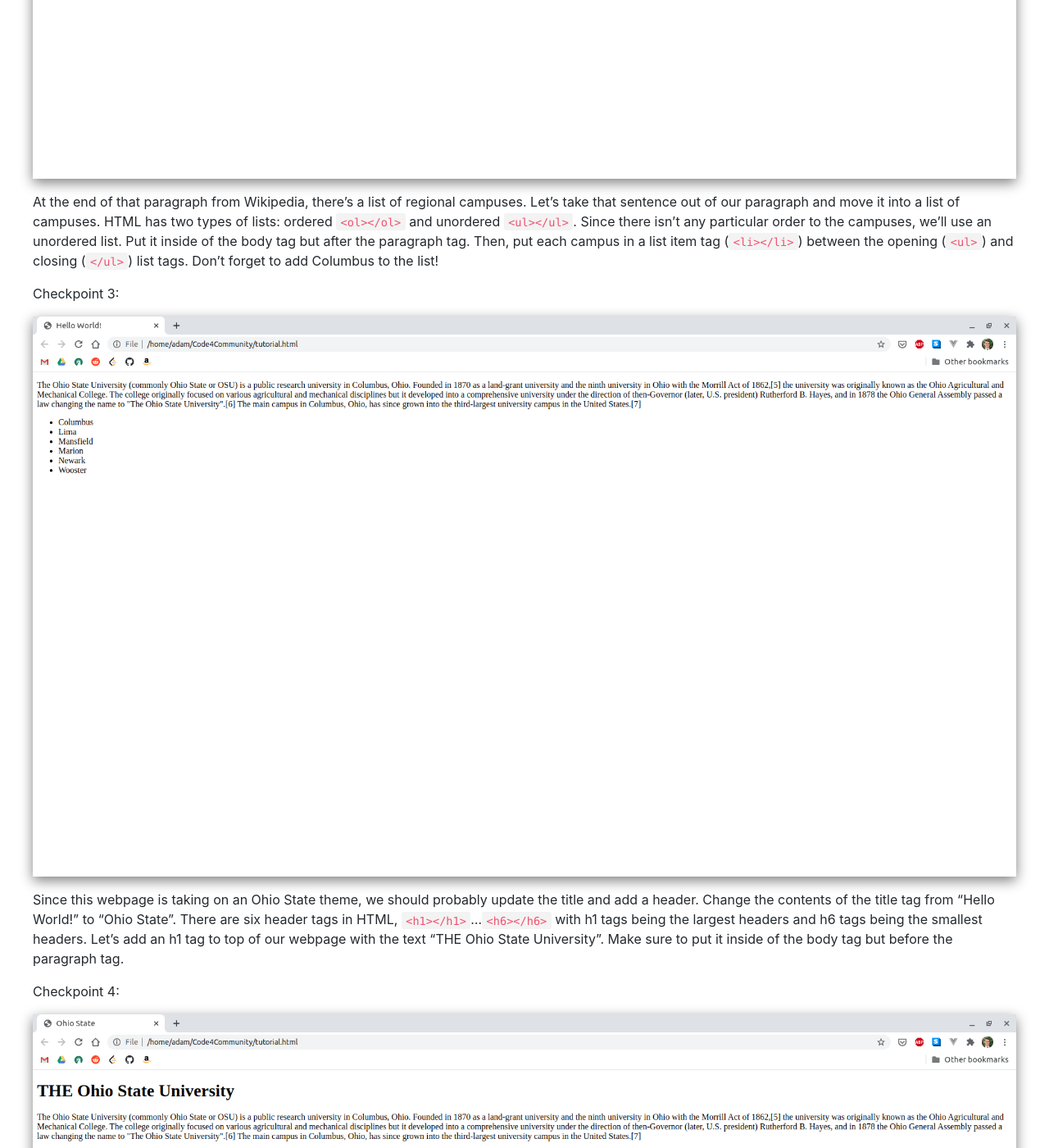
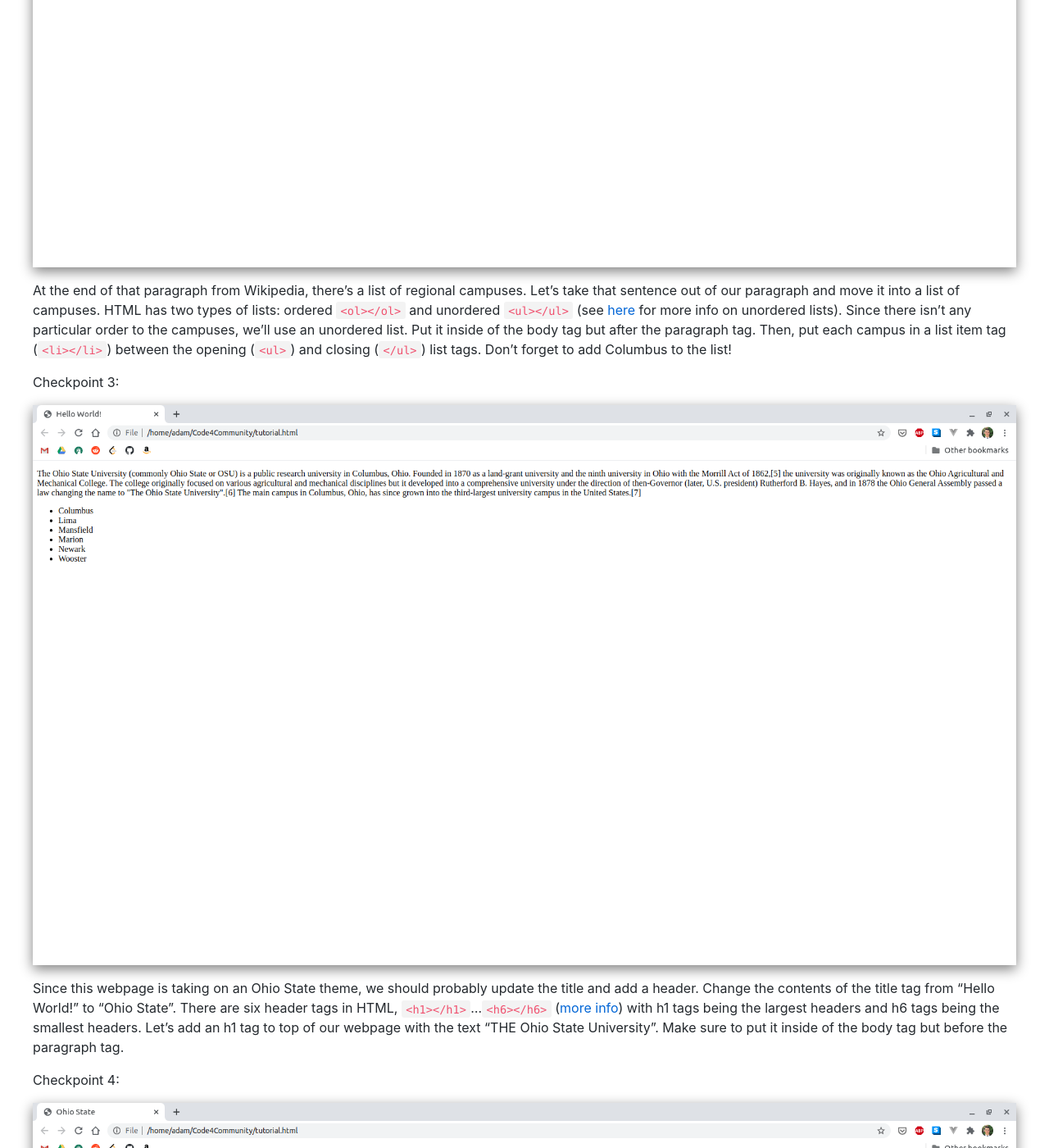
Before and after one commit to Code4Community/Code4Community.github.io, a Jekyll site: the page built from tutorials/html-css-tutorial.md, in a window 1280 px wide and 1400 px high, scrolled down 3344 px. Shown: the whole window at 82% size. Built offline with Jekyll 4.4.1, drawn with Linux system fonts in a browser that asks for light colours; nearby versions of some CDN libraries; some of the changed text lies outside the part shown.

Commit message:
update html/css tutorial

````diff
--- a/tutorials/html-css-tutorial.md
+++ b/tutorials/html-css-tutorial.md
@@ -55,7 +55,8 @@
 ```
 
 ### Getting Started
-1. Open VS Code
+1. Open a new VS Code window. (Go to File -> New Window)
+1. Click 'Open Folder'. Create a folder somewhere on your computer for this tutorial, and then select that folder.
 1. Create a file named `tutorial.html`
     - File > New File > tutorial.html
 1. Copy the skeleton code from above into this file
@@ -83,13 +88,13 @@
 
 ![](images/html-css-tutorial/screenshot2.png)
 
-At the end of that paragraph from Wikipedia, there's a list of regional campuses. Let's take that sentence out of our paragraph and move it into a list of campuses. HTML has two types of lists: ordered `<ol></ol>` and unordered `<ul></ul>`. Since there isn't any particular order to the campuses, we'll use an unordered list. Put it inside of the body tag but after the paragraph tag. Then, put each campus in a list item tag (`<li></li>`) between the opening (`<ul>`) and closing (`</ul>`) list tags. Don't forget to add Columbus to the list!
+At the end of that paragraph from Wikipedia, there's a list of regional campuses. Let's take that sentence out of our paragraph and move it into a list of campuses. HTML has two types of lists: ordered `<ol></ol>` and unordered `<ul></ul>` (see [here](https://developer.mozilla.org/en-US/docs/Web/HTML/Element/ul) for more info on unordered lists). Since there isn't any particular order to the campuses, we'll use an unordered list. Put it inside of the body tag but after the paragraph tag. Then, put each campus in a list item tag (`<li></li>`) between the opening (`<ul>`) and closing (`</ul>`) list tags. Don't forget to add Columbus to the list!
 
 Checkpoint 3:
 
 ![](images/html-css-tutorial/screenshot3.png)
 
-Since this webpage is taking on an Ohio State theme, we should probably update the title and add a header. Change the contents of the title tag from "Hello World!" to "Ohio State". There are six header tags in HTML, `<h1></h1>`...`<h6></h6>` with h1 tags being the largest headers and h6 tags being the smallest headers. Let's add an h1 tag to top of our webpage with the text "THE Ohio State University". Make sure to put it inside of the body tag but before the paragraph tag.
+Since this webpage is taking on an Ohio State theme, we should probably update the title and add a header. Change the contents of the title tag from "Hello World!" to "Ohio State". There are six header tags in HTML, `<h1></h1>`...`<h6></h6>` ([more info](https://developer.mozilla.org/en-US/docs/Web/HTML/Element/Heading_Elements)) with h1 tags being the largest headers and h6 tags being the smallest headers. Let's add an h1 tag to top of our webpage with the text "THE Ohio State University". Make sure to put it inside of the body tag but before the paragraph tag.
 
 Checkpoint 4:
 
@@ -103,9 +108,9 @@
 
 Lastly, we're going to add an image (`<img>`) and a link (`<a></a>`) to our page. Thus far, we've only dealt with tags that have text inside. However, these last two tags are a little bit different. The anchor (link) tag has opening and closing tags, but the image tag doesn't. And both of them require you to set attributes to make them useful. Here's the syntax for setting a tag attribute in HTML: `<tag attribute="value"></tag>` or `<tag attribute="value">`. One tag can have any number of attributes.
 
-Add an image tag inside of the h1 tag after "THE Ohio State University". Set its `src` attribute to "https://upload.wikimedia.org/wikipedia/en/thumb/e/e1/Ohio_State_University_seal.svg/150px-Ohio_State_University_seal.svg.png", the URL of OSU's seal on Wikipedia. This attribute tells the browser where to find the image you'd like to display. Set the `alt` attribute to "University Seal". This attribute is important for accessibility because visually impaired people browse the web using [screen readers](https://en.wikipedia.org/wiki/Screen_reader). It also tells the browser what to display if the browser cannot retrieve the image.
+Add an image tag inside of the h1 tag after "THE Ohio State University". Set its `src` attribute to "https://upload.wikimedia.org/wikipedia/en/thumb/e/e1/Ohio_State_University_seal.svg/150px-Ohio_State_University_seal.svg.png", the URL of OSU's seal on Wikipedia. This attribute tells the browser where to find the image you'd like to display. Set the `alt` attribute to "University Seal". This attribute is important for accessibility because visually impaired people browse the web using [screen readers](https://en.wikipedia.org/wiki/Screen_reader). It also tells the browser what to display if the browser cannot retrieve the image. ([more info](https://developer.mozilla.org/en-US/docs/Web/HTML/Element/img))
 
-Add an anchor tag around "Columbus, Ohio" in the paragraph about Ohio State from Wikipedia. Set its `href` attribute to "https://www.columbus.gov/", Columbus's website.
+Add an anchor tag around "Columbus, Ohio" in the paragraph about Ohio State from Wikipedia. Set its `href` attribute to "https://www.columbus.gov/", Columbus's website. ([more info](https://developer.mozilla.org/en-US/docs/Web/HTML/Element/a))
 
 Checkpoint 6:
 
````
Also changed, not shown: other parts of tutorials/html-css-tutorial.md (+5 -1 lines).
